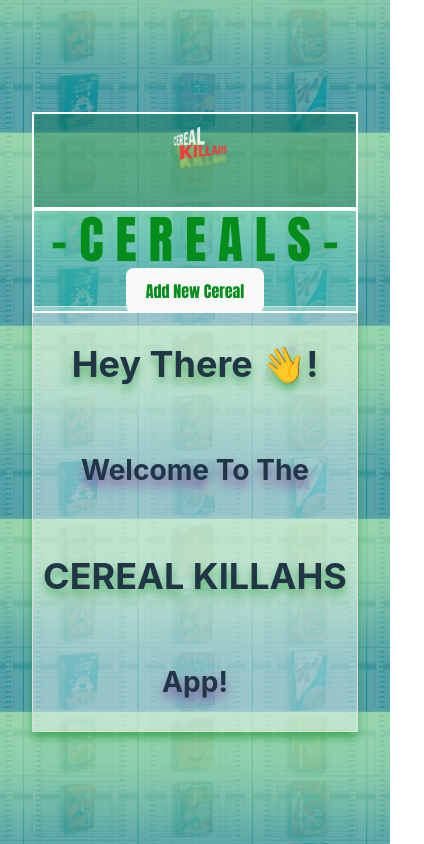
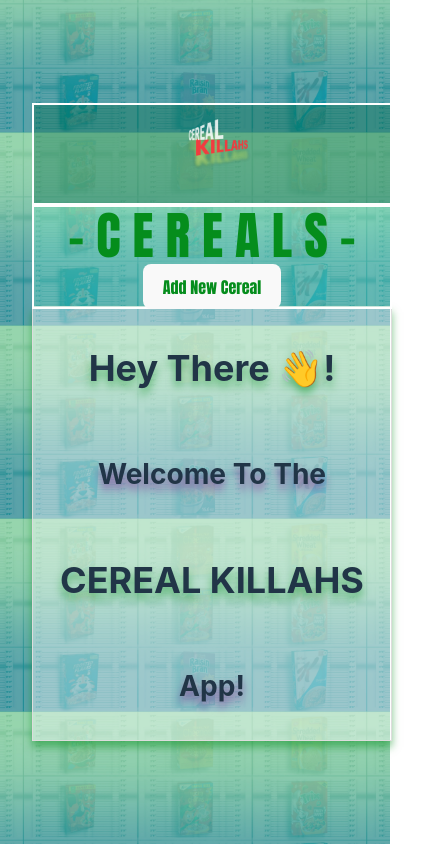
Before and after one commit to Kenneth-Parker/Cereal-Killahs-FrontEnd, a React (Vite) app: page / in a window 390 px wide. Shown: the whole page, 424 px wide, since content can reach past the window. Built offline with nearby package versions, Linux system fonts and the light colour scheme; no server answers.

Commit message:
Update Home.css
purple match teal; minimum width set for responsive; padding for new button alignment

```diff
--- a/src/Pages/Home.css
+++ b/src/Pages/Home.css
@@ -3,11 +3,12 @@
     display: flex;
     flex-direction: column;
     align-items: center;
-    margin: px;
-    padding: 0px;
+    margin: 0;
+    padding: 4px;
     border: 1px solid #ddd;
     box-shadow: 0 6px 8px rgba(5, 143, 28, .5);
     background-color: #ffffff65;
+    min-width: 350px;
 }
 
 .Home {
@@ -16,5 +17,5 @@
 }
 
 h3 {
-    text-shadow: 0 7px 11px rgba(128, 0, 128, 0.5);
+    text-shadow: 0 6px 8px rgba(128, 0, 128, 0.5);
 }
```
